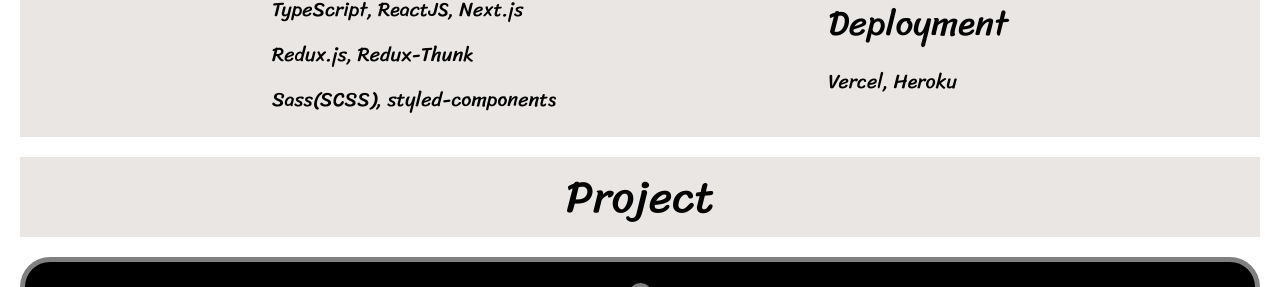
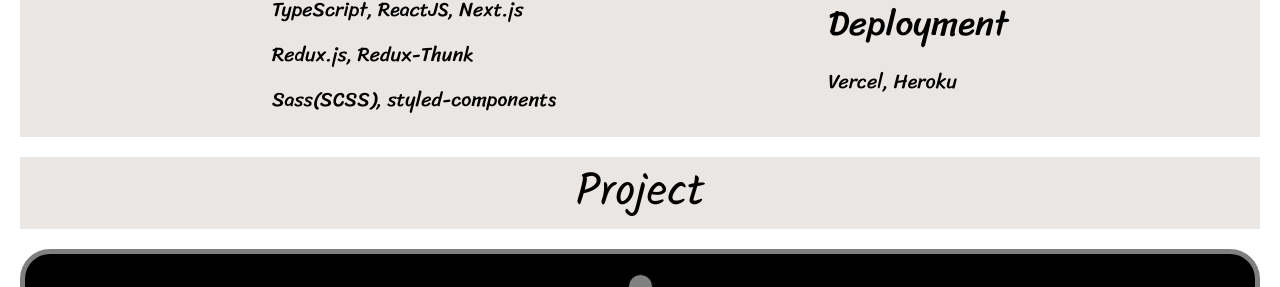
Before and after one commit to yonghk423/pf-next.js-ts, a Next.js app: page / in a window 1280 px wide. Shown: the part 1379-1666 px from the top of the page. Built offline with nearby package versions, Linux system fonts and the light colour scheme.

Commit message:
font test

```diff
--- a/components/Project.module.scss
+++ b/components/Project.module.scss
@@ -7,7 +7,7 @@
 
 
 .projectMainTitle {
-  font-family: 'Sriracha', cursive;
+  font-family: 'Kalam', cursive;
   position: relative;
   text-align: center;
   font-size: 45px;
```
